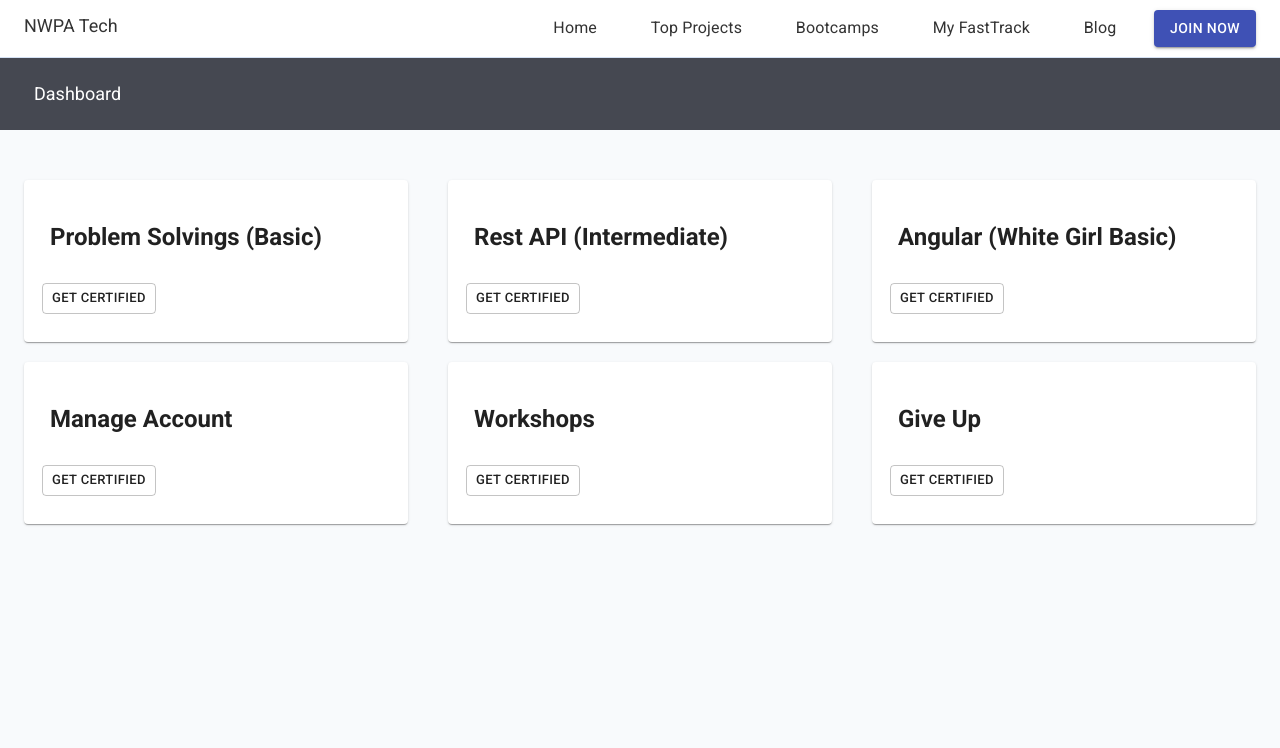
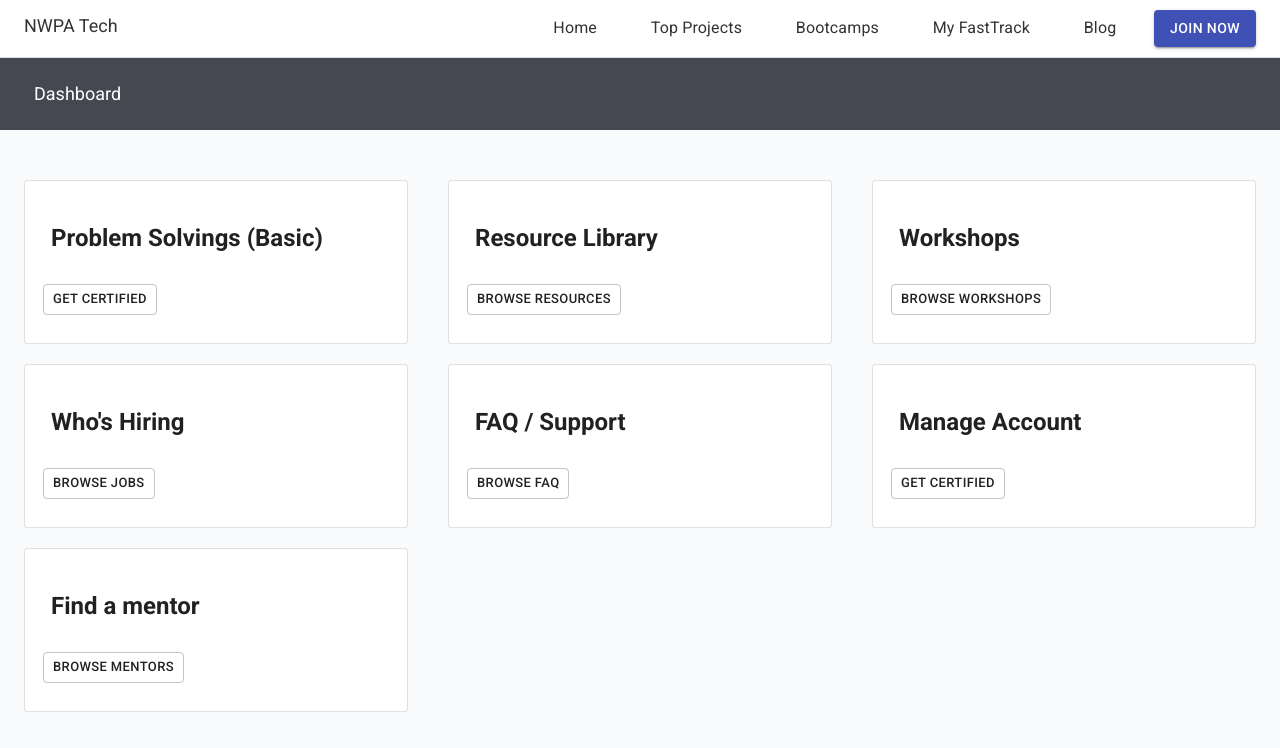
Before and after one commit to wolfymaster/nwpatech, a Next.js app: page /playground/dashboard in a window 1280 px wide. Shown: the top 748 px of the page. Built offline with nearby package versions, Linux system fonts and the light colour scheme; no server answers; sample sign-in values are in the browser's storage.

Commit message:
add footer, update dashboard and add library and workshops pages

```diff
--- /dev/null
+++ b/components/footer.js
@@ -0,0 +1,32 @@
+import { Container, Grid } from "@material-ui/core";
+import {makeStyles} from "@material-ui/core/styles";
+
+const useStyles = makeStyles(() => ({
+    root: {
+        flexGrow: 1,
+        alignItems: 'center',
+        backgroundColor: '#08415c',
+        padding: '50px',
+        color: '#FFF',
+    }
+}));
+
+function Footer(props) {
+
+    const classes = useStyles();
+
+    return (
+        <Container component='div' maxWidth={false} disableGutters={true}>
+            <Grid className={classes.root} spacing={2} component='div'>
+                <Grid item lg={5} component='div'>
+                    <div>About</div>
+                    <div>Privacy</div>
+                    <div>Terms</div>
+                    <div>For educators</div>
+                </Grid>
+            </Grid>
+        </Container>
+    )
+}
+
+export default Footer
--- a/pages/playground/dashboard.js
+++ b/pages/playground/dashboard.js
@@ -35,9 +35,9 @@ const Dashboard = ({session, ...props}) => {
             <Header />
             <SubHeader bgColor="#454851">Dashboard</SubHeader>
             <Container fixed>
-                <Grid container spacing="5">
+                <Grid container spacing={5}>
                     <Grid item xs={4}>
-                        <Card variant="outline" className={classes.card}>
+                        <Card variant="outlined" className={classes.card}>
                             <CardContent className={classes.title}>
                                 Problem Solvings (Basic)
                             </CardContent>
@@ -48,20 +48,57 @@ const Dashboard = ({session, ...props}) => {
                     </Grid>
 
                     <Grid item xs={4}>
-                        <Card variant="outline" className={classes.card}>
+                        <Card variant="outlined" className={classes.card}>
                             <CardContent className={classes.title}>
-                                Rest API (Intermediate)
+                                Resource Library
                             </CardContent>
                             <CardActions>
-                                <Button size="small" variant="outlined">Get Certified</Button>
+                                <Button size="small" variant="outlined" href="/playground/library">Browse Resources</Button>
                             </CardActions>
                         </Card>
                     </Grid>
 
                     <Grid item xs={4}>
-                        <Card variant="outline" className={classes.card}>
+                        <Card variant="outlined" className={classes.card}>
                             <CardContent className={classes.title}>
-                                Angular (White Girl Basic)
+                                Workshops
+                            </CardContent>
+                            <CardActions>
+                                <Button size="small" variant="outlined" href="/playground/workshops">Browse Workshops</Button>
+                            </CardActions>
+                        </Card>
+                    </Grid>
+                </Grid>
+            </Container>
+
+            <Container fixed>
+                <Grid container spacing={5}>
+                    <Grid item xs={4}>
+                        <Card variant="outlined" className={classes.card}>
+                            <CardContent className={classes.title}>
+                                Who's Hiring
+                            </CardContent>
+                            <CardActions>
+                                <Button size="small" variant="outlined">Browse Jobs</Button>
+                            </CardActions>
+                        </Card>
+                    </Grid>
+
+                    <Grid item xs={4}>
+                        <Card variant="outlined" className={classes.card}>
+                            <CardContent className={classes.title}>
+                                FAQ / Support
+                            </CardContent>
+                            <CardActions>
+                                <Button size="small" variant="outlined">Browse FAQ</Button>
+                            </CardActions>
+                        </Card>
+                    </Grid>
+
+                    <Grid item xs={4}>
+                        <Card variant="outlined" className={classes.card}>
+                            <CardContent className={classes.title}>
+                                Manage Account
                             </CardContent>
                             <CardActions>
                                 <Button size="small" variant="outlined">Get Certified</Button>
@@ -72,36 +109,14 @@ const Dashboard = ({session, ...props}) => {
             </Container>
 
             <Container fixed>
-                <Grid container spacing="5">
+                <Grid container spacing={5}>
                     <Grid item xs={4}>
-                        <Card variant="outline" className={classes.card}>
+                        <Card variant="outlined" className={classes.card}>
                             <CardContent className={classes.title}>
-                                Manage Account
+                                Find a mentor
                             </CardContent>
                             <CardActions>
-                                <Button size="small" variant="outlined">Get Certified</Button>
-                            </CardActions>
-                        </Card>
-                    </Grid>
-
-                    <Grid item xs={4}>
-                        <Card variant="outline" className={classes.card}>
-                            <CardContent className={classes.title}>
-                                Workshops
-                            </CardContent>
-                            <CardActions>
-                                <Button size="small" variant="outlined">Get Certified</Button>
-                            </CardActions>
-                        </Card>
-                    </Grid>
-
-                    <Grid item xs={4}>
-                        <Card variant="outline" className={classes.card}>
-                            <CardContent className={classes.title}>
-                                Give Up
-                            </CardContent>
-                            <CardActions>
-                                <Button size="small" variant="outlined">Get Certified</Button>
+                                <Button size="small" variant="outlined">Browse Mentors</Button>
                             </CardActions>
                         </Card>
                     </Grid>
--- a/pages/playground/index.js
+++ b/pages/playground/index.js
@@ -1,6 +1,7 @@
 import React, {useEffect} from 'react';
 import Layout from '../../components/layout';
 import Header from "../../components/header";
+import Footer from '../../components/footer';
 import {Grid, Container, Button} from "@material-ui/core";
 import {makeStyles} from "@material-ui/core/styles";
 import {useSession, signout, signin} from "next-auth/client";
@@ -83,6 +84,7 @@ const index = (props) => {
                 </Container>
             </div>
         </Layout>
+        <Footer />
     </>
 
 
```
Also changed, not shown: pages/playground/library.js (added, +20 -0 lines), pages/playground/workshops.js (added, +20 -0 lines), 1 other file (tests, documents, lock files or other folders).
